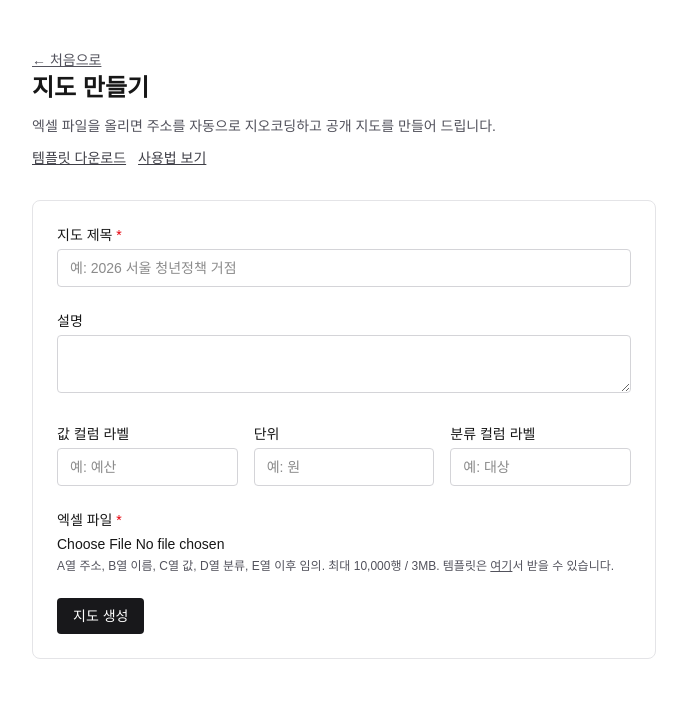
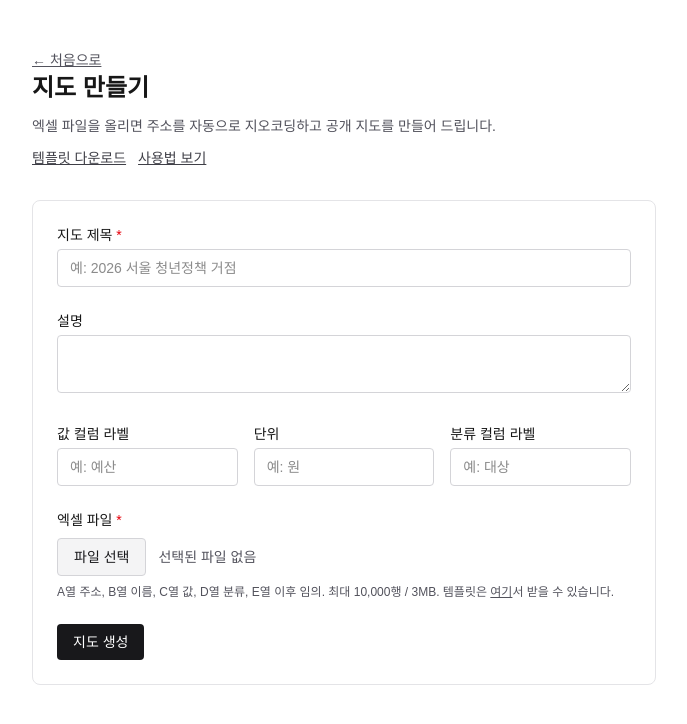
Before and after one commit to hosungseo/gonpunclaw-policymap, a Next.js app: page /upload in a window 1280 px wide. Shown: the top 724 px of the page, without its empty margins (296-983 px from the left). Built offline with nearby package versions, Linux system fonts and the light colour scheme.

Commit message:
fix: make upload file picker more visible

```diff
--- a/src/app/upload/UploadForm.tsx
+++ b/src/app/upload/UploadForm.tsx
@@ -1,6 +1,6 @@
 "use client";
 
-import { useState } from "react";
+import { useId, useState } from "react";
 import Link from "next/link";
 
 type UploadResponse =
@@ -29,6 +29,8 @@ type Status =
 
 export function UploadForm() {
   const [status, setStatus] = useState<Status>({ kind: "idle" });
+  const [selectedFileName, setSelectedFileName] = useState<string>("");
+  const fileInputId = useId();
 
   async function onSubmit(e: React.FormEvent<HTMLFormElement>) {
     e.preventDefault();
@@ -186,17 +188,29 @@ export function UploadForm() {
         </div>
       </div>
 
-      <div className="space-y-1">
-        <label className="block text-sm font-medium" htmlFor="file">
+      <div className="space-y-2">
+        <label className="block text-sm font-medium" htmlFor={fileInputId}>
           엑셀 파일 <span className="text-red-600">*</span>
         </label>
+        <div className="flex flex-col gap-3 sm:flex-row sm:items-center">
+          <label
+            htmlFor={fileInputId}
+            className="inline-flex cursor-pointer items-center justify-center rounded border border-zinc-300 bg-zinc-100 px-4 py-2 text-sm font-medium text-zinc-900 hover:bg-zinc-200 dark:border-zinc-700 dark:bg-zinc-800 dark:text-zinc-100 dark:hover:bg-zinc-700"
+          >
+            파일 선택
+          </label>
+          <span className="text-sm text-zinc-600 dark:text-zinc-400">
+            {selectedFileName || "선택된 파일 없음"}
+          </span>
+        </div>
         <input
-          id="file"
+          id={fileInputId}
           name="file"
           type="file"
           accept=".xlsx,.xls,.csv"
           required
-          className="block w-full text-sm"
+          onChange={(e) => setSelectedFileName(e.target.files?.[0]?.name ?? "")}
+          className="sr-only"
         />
         <p className="text-xs text-zinc-600 dark:text-zinc-400">
           A열 주소, B열 이름, C열 값, D열 분류, E열 이후 임의. 최대 10,000행 / 3MB.
```
